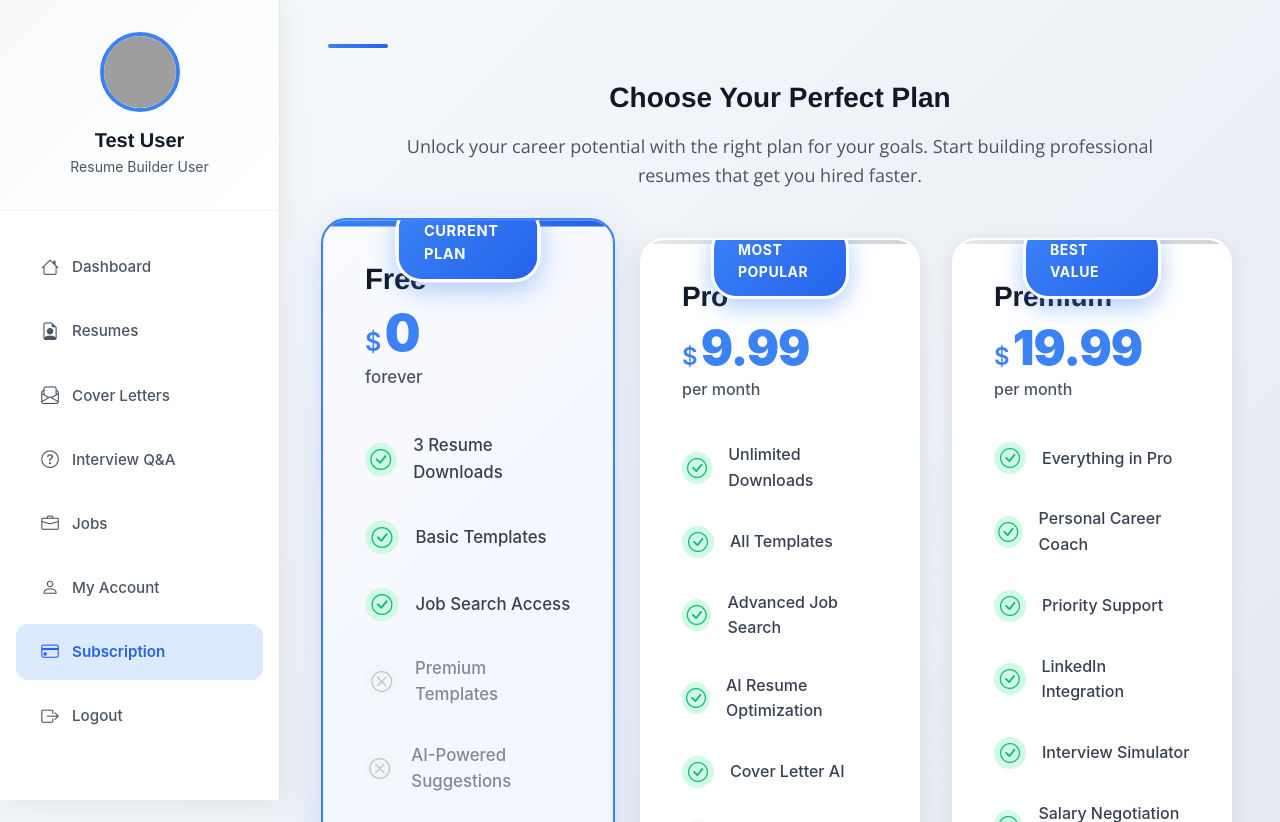
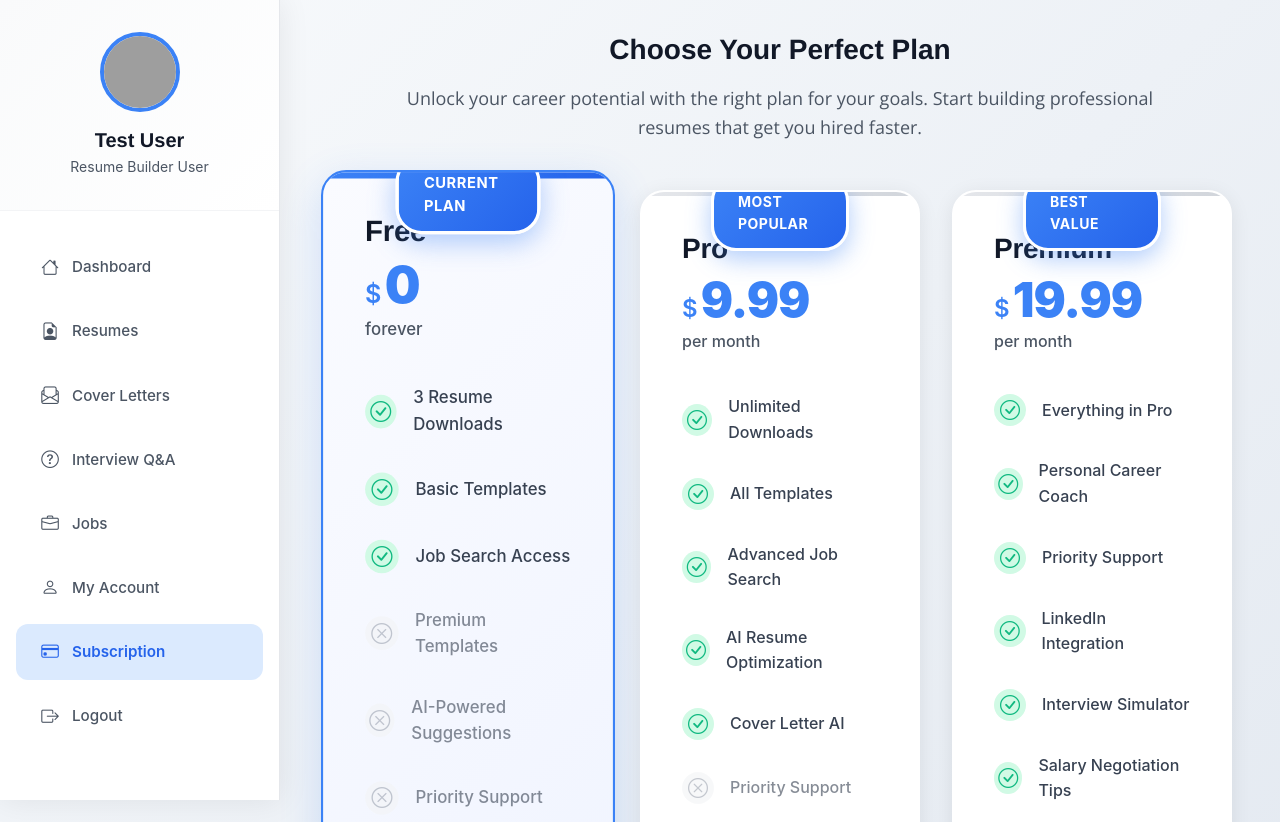
Before and after one commit to cvsper/resume_build_v1, a Flask app: page /test-pricing-no-auth in a window 1280 px wide. Shown: the top 822 px of the page. Run offline with Flask 3, Linux system fonts and the light colour scheme; some libraries are stand-ins or nearby versions; grey boxes are pictures that could not be loaded.

Commit message:
class="page-header"

```diff
--- a/templates/pricing.html
+++ b/templates/pricing.html
@@ -873,7 +873,7 @@
     </div>
 
     <div class="main-content">
-        <div class="page-header">
+        <div>
             <div class="page-title">
                 <h1></h1>
             </div>
```
